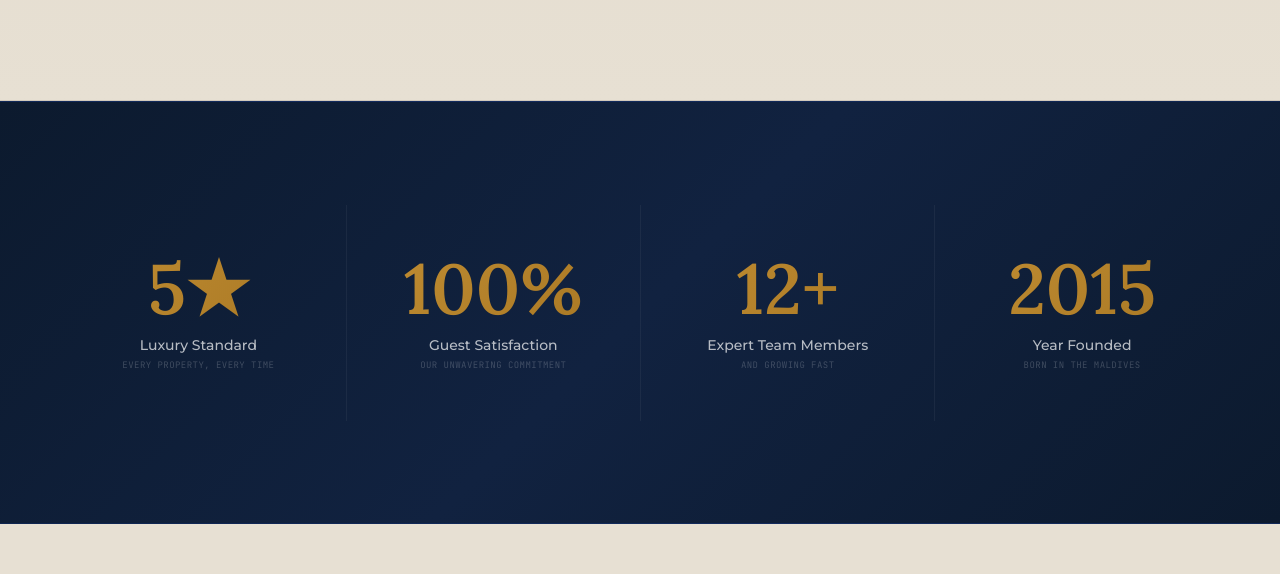
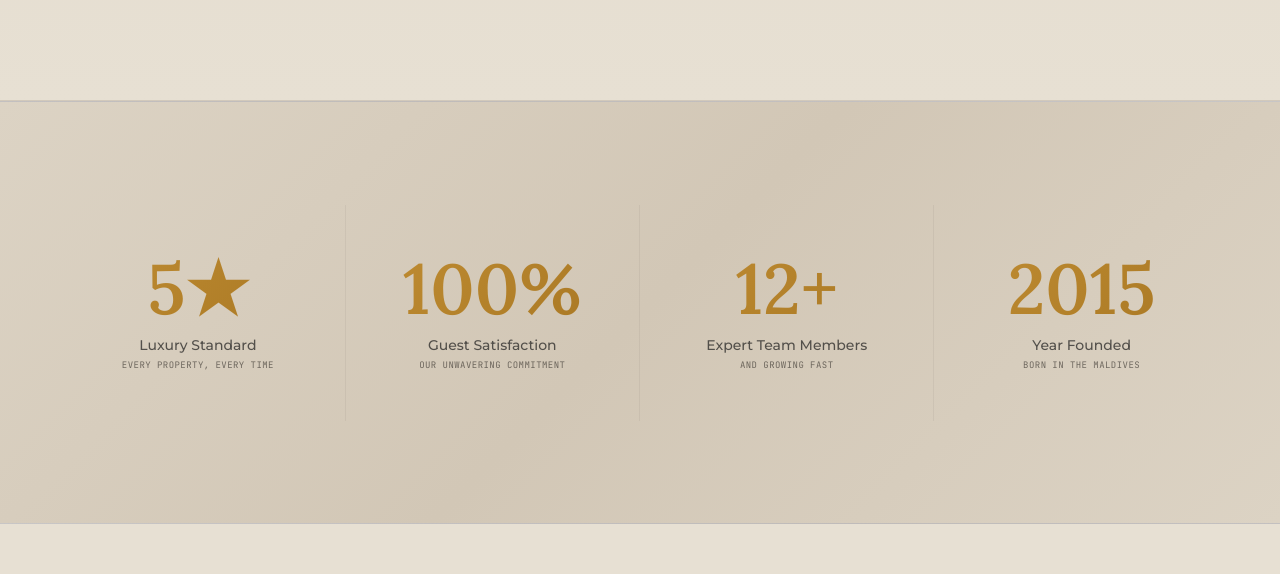
Before and after one commit to steveallen2009/gih-website, a Next.js app: page /gih-website/ in a window 1280 px wide. Shown: the part 3575-4149 px from the top of the page. Built offline with nearby package versions, Linux system fonts and the light colour scheme.

Commit message:
Enhance StatsSection with theme-based styles
Refactor StatsSection to use theme for styling and transitions.

```diff
--- a/src/components/sections/StatsSection.tsx
+++ b/src/components/sections/StatsSection.tsx
@@ -3,6 +3,7 @@
 import { useEffect, useState } from 'react'
 import { motion } from 'framer-motion'
 import { useInView } from '@/hooks/useInView'
+import { useTheme } from '@/lib/themeProvider'
 
 const stats = [
   { value: 5, suffix: '★', label: 'Luxury Standard', description: 'Every property, every time' },
@@ -40,23 +41,45 @@ function Counter({ target, suffix, active }: { target: number; suffix: string; a
 
 export default function StatsSection() {
   const [ref, inView] = useInView<HTMLElement>({ threshold: 0.2 })
+  const { theme } = useTheme()
+  const isDark = theme === 'dark'
 
   return (
     <section
       ref={ref}
-      className="section relative"
+      className="section relative transition-colors duration-300"
       style={{
-        background: 'linear-gradient(135deg, #0C1A2E 0%, #112240 50%, #0C1A2E 100%)',
-        borderTop: '1px solid rgba(27,79,216,0.2)',
-        borderBottom: '1px solid rgba(27,79,216,0.2)',
+        background: isDark
+          ? 'linear-gradient(135deg, #0C1A2E 0%, #112240 50%, #0C1A2E 100%)'
+          : `linear-gradient(135deg, var(--bg-secondary) 0%, ${isDark ? '#112240' : 'var(--bg-tertiary)'} 50%, var(--bg-secondary) 100%)`,
+        borderTop: isDark
+          ? '1px solid rgba(27,79,216,0.2)'
+          : '1px solid rgba(27,79,216,0.1)',
+        borderBottom: isDark
+          ? '1px solid rgba(27,79,216,0.2)'
+          : '1px solid rgba(27,79,216,0.1)',
       }}
     >
       <div className="wrap">
-        <div className="grid grid-cols-2 lg:grid-cols-4 gap-0 divide-x divide-white/5">
+        <div
+          className="grid grid-cols-2 lg:grid-cols-4 gap-0 transition-colors duration-300"
+          style={{
+            borderColor: isDark
+              ? 'rgba(255,255,255,0.05)'
+              : 'rgba(27,27,27,0.05)',
+          }}
+        >
           {stats.map(({ value, suffix, label, description }, i) => (
             <motion.div
               key={label}
-              className="text-center px-6 py-12"
+              className="text-center px-6 py-12 transition-colors duration-300"
+              style={{
+                borderRight: i < stats.length - 1
+                  ? isDark
+                    ? '1px solid rgba(255,255,255,0.05)'
+                    : '1px solid rgba(27,27,27,0.05)'
+                  : 'none',
+              }}
               initial={{ opacity: 0, y: 30 }}
               animate={inView ? { opacity: 1, y: 0 } : {}}
               transition={{ duration: 0.7, delay: i * 0.1 }}
@@ -64,8 +87,24 @@ export default function StatsSection() {
               <div className="stat-num mb-3">
                 <Counter target={value} suffix={suffix} active={inView} />
               </div>
-              <div className="text-sm font-medium text-white/70 mb-1">{label}</div>
-              <div className="font-mono text-[9px] tracking-wider text-white/20 uppercase">
+              <div
+                className="text-sm font-medium mb-1 transition-colors duration-300"
+                style={{
+                  color: isDark
+                    ? 'rgba(255,255,255,0.7)'
+                    : 'rgba(27,27,27,0.7)',
+                }}
+              >
+                {label}
+              </div>
+              <div
+                className="font-mono text-[9px] tracking-wider uppercase transition-colors duration-300"
+                style={{
+                  color: isDark
+                ? 'rgba(255,255,255,0.30)'
+                : 'rgba(23,20,17,0.55)',
+            }}
+              >
                 {description}
               </div>
             </motion.div>
```
